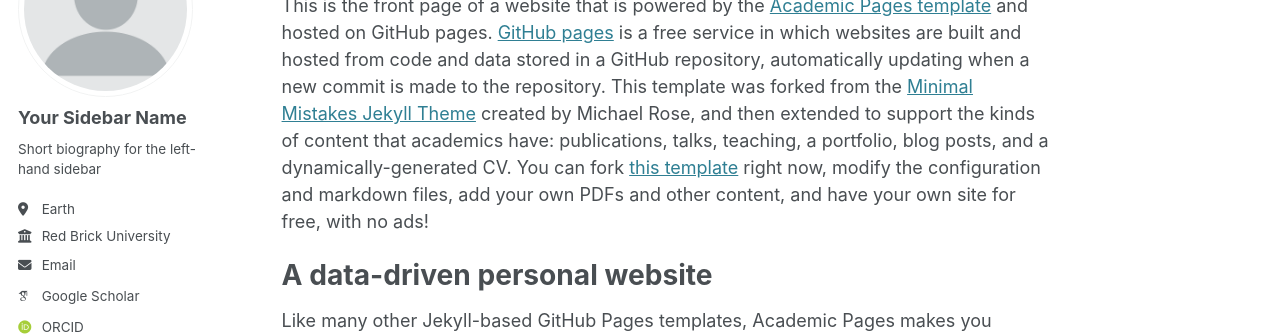
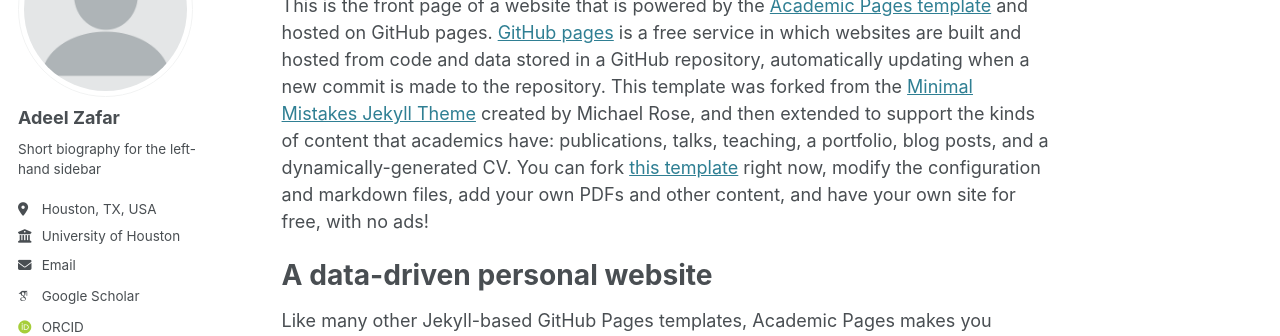
Before and after one commit to adeelz92/adeelz92.github.io, a Jekyll site: the page built from _pages/about.md, in a window 1280 px wide. Shown: the part 177-513 px from the top of the page. Built offline with Jekyll 4.4.1, drawn with Linux system fonts in a browser that asks for light colours; some web fonts are replaced.

Commit message:
Update _config.yml

```diff
--- a/_config.yml
+++ b/_config.yml
@@ -11,8 +11,8 @@ locale                   : "en-US"
 site_theme               : "default"
 title                    : "Adeel Zafar"
 title_separator          : "-"
-name                     : &name "Adeel Zafar"
-description              : &description "personal description"
+name                     : "Adeel Zafar"
+description              : "personal description"
 url                      : https://adeelz92.github.io # the base hostname & protocol for your site e.g. "https://[your GitHub username].github.io"
 baseurl                  : "" # the subpath of your site, e.g. "/blog"
 repository               : "adeelz92/adeelz92.github.io"
@@ -23,13 +23,13 @@ repository               : "adeelz92/adeelz92.github.io"
 author:
   # Biographic information
   avatar           : "profile.png"
-  name             : "Your Sidebar Name"
+  name             : "Adeel Zafar"
   pronouns         : # example: "she/her"
   bio              : "Short biography for the left-hand sidebar"
-  location         : "Earth"
-  employer         : "Red Brick University"
+  location         : "Houston, TX, USA"
+  employer         : "University of Houston"
   uri              : # URL
-  email            : "none@example.org"
+  email            : "adeelz92@gmail.com"
 
   # Academic websites
   arxiv            : # URL - Update with the correct link to your profile
```
